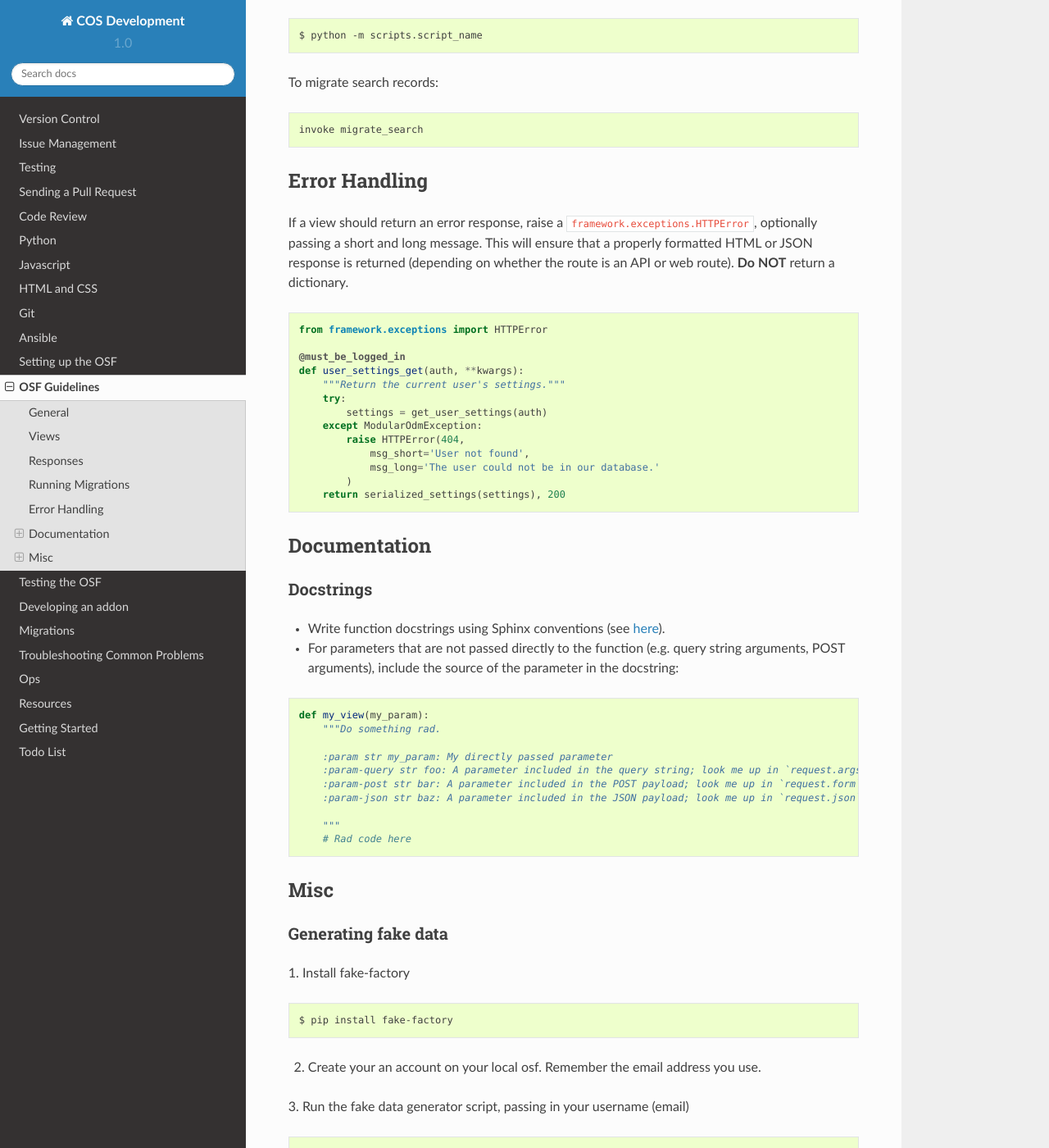
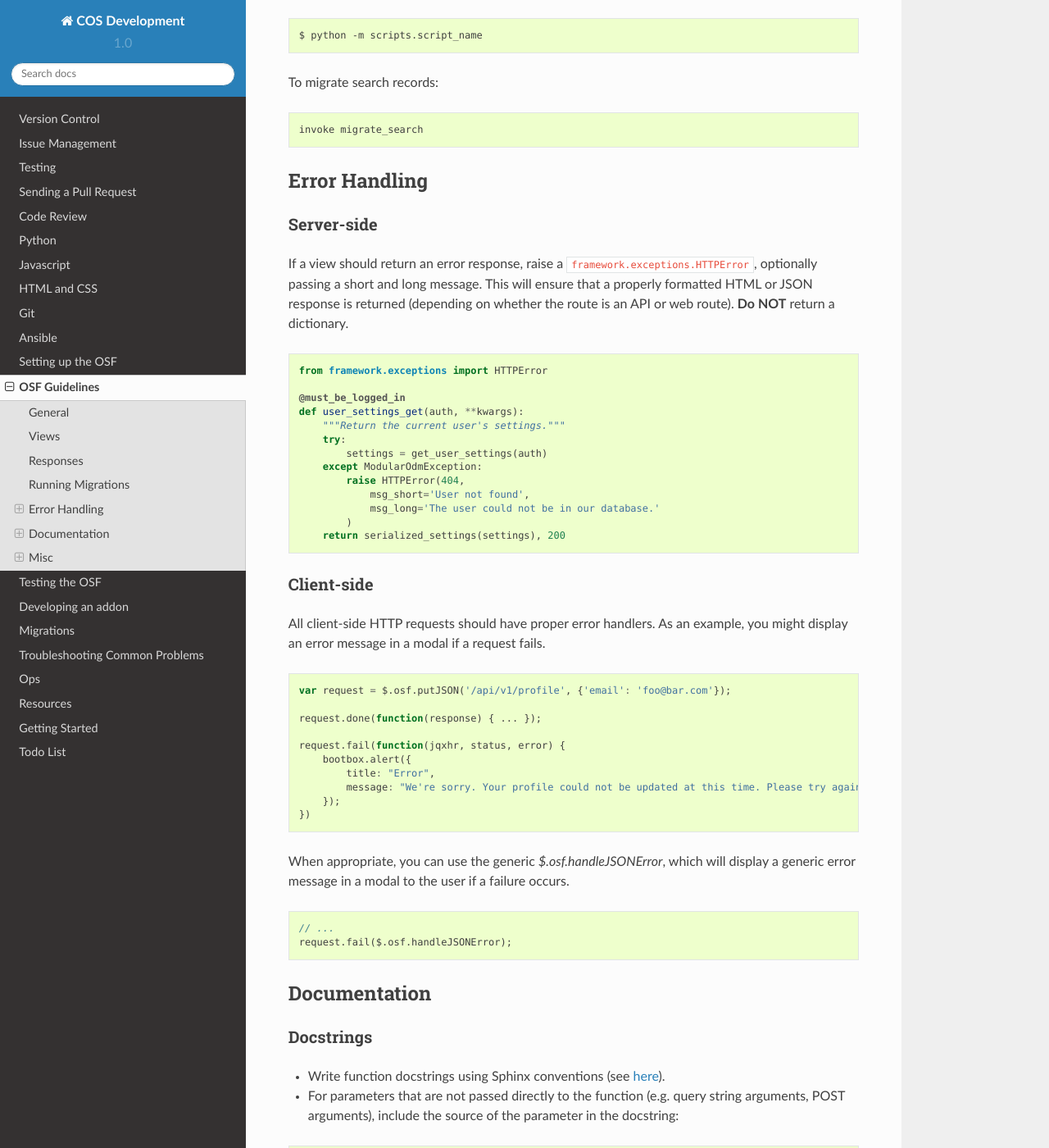
Before and after one commit to CenterForOpenScience/COSDev, a Sphinx documentation site: the page built from docs/osf/guidelines.rst, in a window 1280 px wide and 1400 px high, scrolled down 2187 px. Shown: the whole window at 82% size. Built offline with Sphinx 7.4.7 and the Read the Docs theme 2.0.0, drawn with Linux system fonts in a browser that asks for light colours.

Commit message:
Document client-side error handling

```diff
--- a/docs/osf/guidelines.rst
+++ b/docs/osf/guidelines.rst
@@ -123,6 +123,9 @@ To migrate search records:
 Error Handling
 **************
 
+Server-side
+-----------
+
 If a view should return an error response, raise a ``framework.exceptions.HTTPError``, optionally passing a short and long message. This will ensure that a properly formatted HTML or JSON response is returned (depending on whether the route is an API or web route). **Do NOT** return a dictionary.
 
 .. code-block:: python
@@ -140,6 +143,32 @@ If a view should return an error response, raise a ``framework.exceptions.HTTPEr
                 msg_long='The user could not be in our database.'
             )
         return serialized_settings(settings), 200
+
+Client-side
+-----------
+
+All client-side HTTP requests should have proper error handlers. As an example, you might display an error message in a modal if a request fails.
+
+
+.. code-block:: javascript
+
+    var request = $.osf.putJSON('/api/v1/profile', {'email': 'foo@bar.com'});
+
+    request.done(function(response) { ... });
+
+    request.fail(function(jqxhr, status, error) {
+        bootbox.alert({
+            title: "Error",
+            message: "We're sorry. Your profile could not be updated at this time. Please try again later."
+        });
+    })
+
+When appropriate, you can use the generic `$.osf.handleJSONError`, which will display a generic error message in a modal to the user if a failure occurs.
+
+.. code-block:: javascript
+
+    // ...
+    request.fail($.osf.handleJSONError);
 
 Documentation
 *************
```
